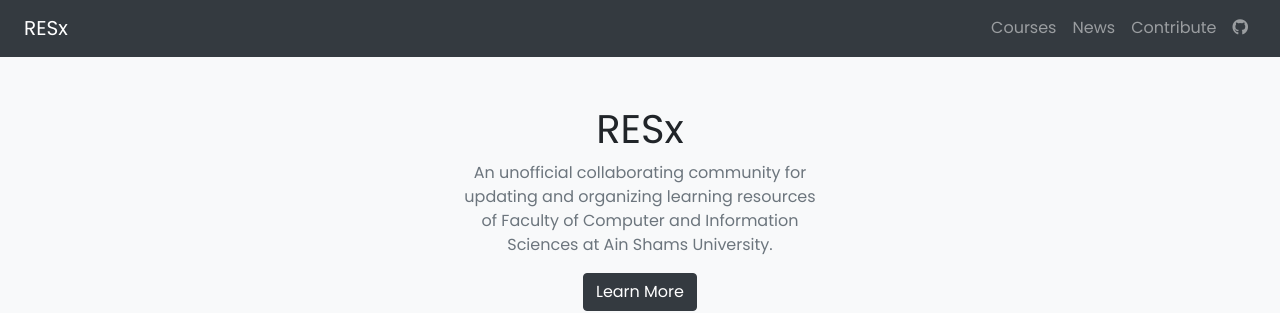
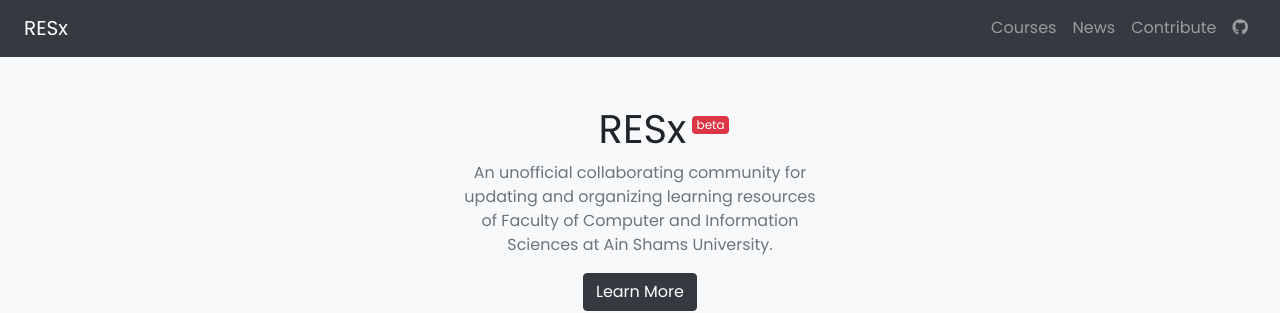
Before and after one commit to FCIS-ASU-RESx/FCIS-ASU-RESx.github.io, a Jekyll site: the page built from index.html, in a window 1280 px wide. Shown: the top 313 px of the page. Built offline with Jekyll 4.4.1, drawn with Linux system fonts in a browser that asks for light colours; nearby versions of some CDN libraries.

Commit message:
Add beta Badge

```diff
--- a/_includes/header.html
+++ b/_includes/header.html
@@ -1,7 +1,7 @@
 <div class="row justify-content-center p-5 bg-light">
 
     <div class="col-lg-4 text-center">
-        <h1>RESx</h1>
+        <h1> RESx <span class="beta-badge badge badge-danger">beta</span> </h1>
         <p class="text-muted">
             An unofficial collaborating community for updating
             and organizing learning resources of
--- a/_sass/_base.scss
+++ b/_sass/_base.scss
@@ -3,9 +3,18 @@
     font-family: $poppins-font;
 }
 
+
+// Badges
 .badge {
     font-weight: 500;
 }
+
+.beta-badge {
+    font-size: 12px;
+    margin: 0 -48px -0 -5px;
+    vertical-align: super;
+}
+
 
 // Cards Styling
 .card {
```
